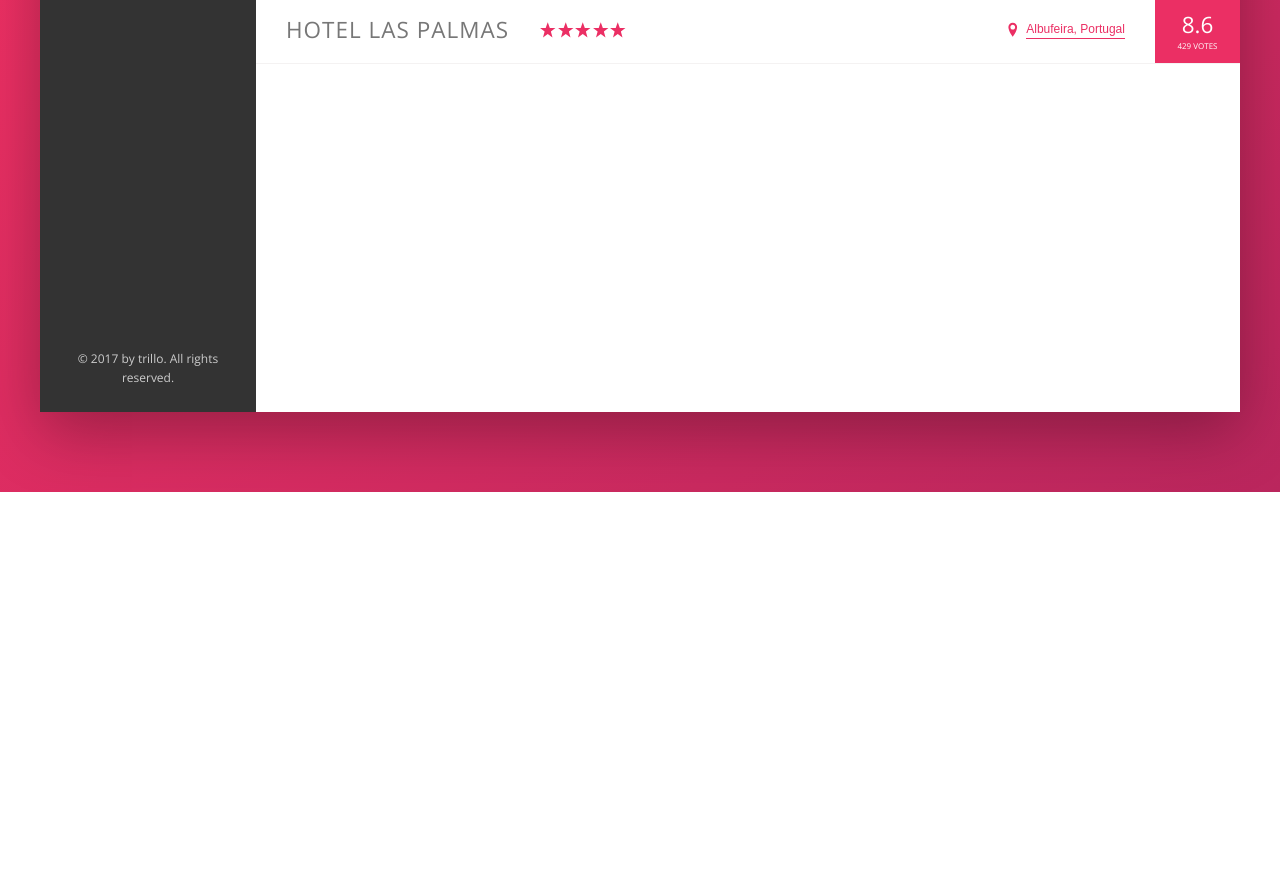
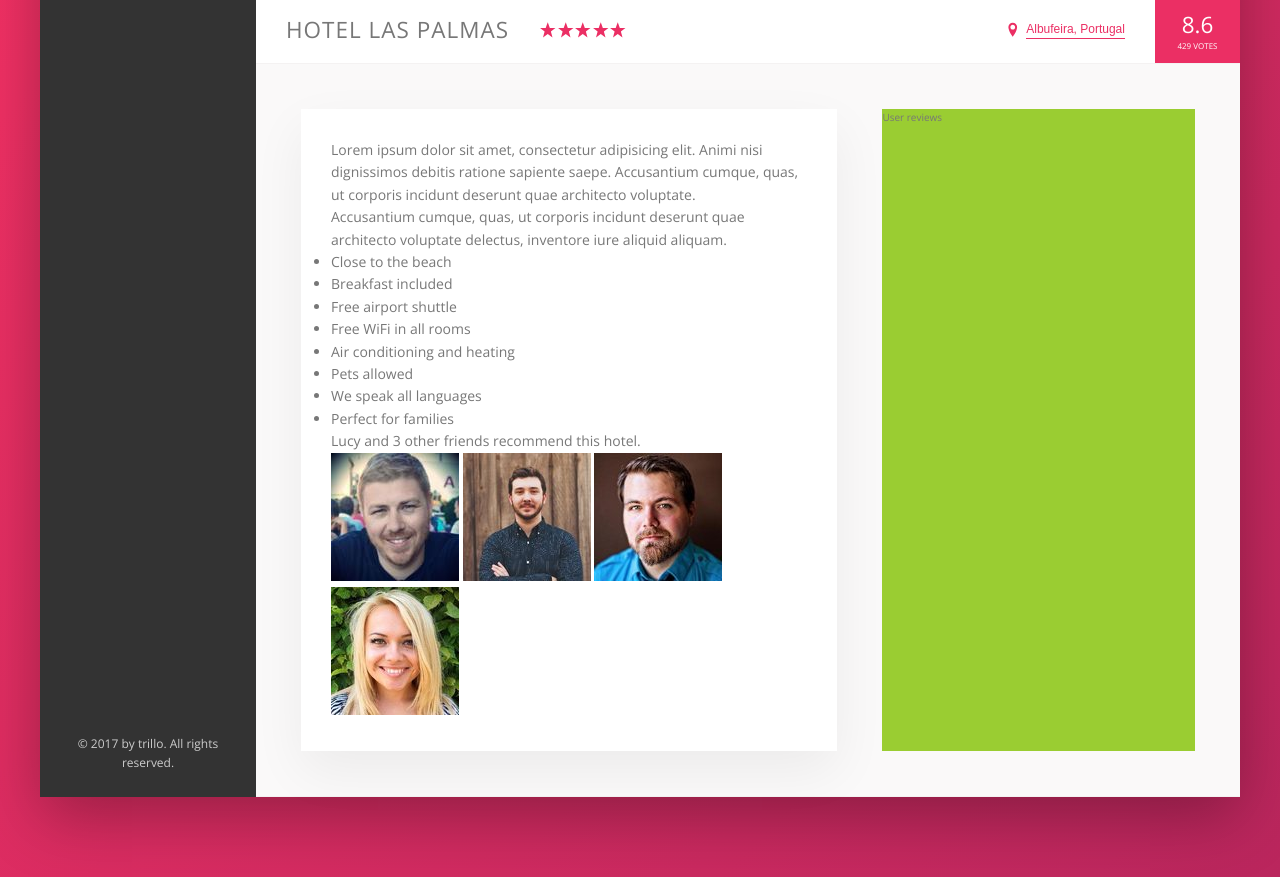
Before and after one commit to braisv/trillo-master-flexbox, a website: page index.html in a window 1280 px wide. Shown: the part 538-1415 px from the top of the page. Before the commit the page ends 1030 px from the top, so only its background shows below. Drawn offline with nearby package versions, Linux system fonts and the light colour scheme.

Commit message:
building description - 1

```diff
--- a/index.html
+++ b/index.html
@@ -140,6 +140,58 @@
               <div class="overview__rating-count">429 votes</div>
             </div>
           </div>
+
+          <div class="detail">
+            <div class="description">
+              <p class="paragraph">
+                Lorem ipsum dolor sit amet, consectetur adipisicing elit. Animi nisi dignissimos debitis ratione sapiente saepe. Accusantium cumque, quas, ut corporis incidunt deserunt quae architecto voluptate.
+              </p>
+              <p class="paragraph">
+                Accusantium cumque, quas, ut corporis incidunt deserunt quae architecto voluptate delectus, inventore iure aliquid aliquam.
+              </p>
+              <ul class="list">
+                <li class="list__item">
+                  Close to the beach
+                </li>
+                <li class="list__item">
+                  Breakfast included
+                </li>
+                <li class="list__item">
+                  Free airport shuttle
+                </li>
+                <li class="list__item">
+                  Free WiFi in all rooms
+                </li>
+                <li class="list__item">
+                  Air conditioning and heating
+                </li>
+                <li class="list__item">
+                  Pets allowed
+                </li>
+                <li class="list__item">
+                  We speak all languages
+                </li>
+                <li class="list__item">
+                  Perfect for families
+                </li>
+              </ul>
+              <div class="recommend">
+                <p class="recommend__count">
+                  Lucy and 3 other friends recommend this hotel.
+                </p>
+                <div class="recommend__friends">
+                  <img src="img/user-3.jpg" alt="" class="recommend__photo">
+                  <img src="img/user-4.jpg" alt="" class="recommend__photo">
+                  <img src="img/user-5.jpg" alt="" class="recommend__photo">
+                  <img src="img/user-6.jpg" alt="" class="recommend__photo">
+                </div>
+              </div>
+            </div>
+
+            <div class="user-reviews">
+              User reviews
+            </div>
+          </div>
         </main>
       </div>
     </div>
--- a/sass/_base.scss
+++ b/sass/_base.scss
@@ -13,6 +13,9 @@
   --color-grey-dark-3: #999;
 
   --shadow-dark: 0 2rem 6rem rgba(0, 0, 0, .3);
+  --shadow-light: 0 2rem 5rem rgba(0,0,0, .06);
+
+  --line: 1px solid var(--color-grey-light-2);
 }
 
 * {
--- a/sass/_components.scss
+++ b/sass/_components.scss
@@ -303,3 +303,6 @@
         box-shadow: none;
     }
 }
+
+//////////////////////////
+// BUTTON INLINE
--- a/sass/_layout.scss
+++ b/sass/_layout.scss
@@ -32,7 +32,25 @@
 .hotel-view {
     background-color: #fff;
     flex: 1;
+}
 
+.detail {
+    display: flex;
+    padding: 4.5rem;
+    background-color: var(--color-grey-light-1);
+    border-bottom: 1px solid var(--color-grey-light-2);
+}
 
-    height: 80rem;
+.description {
+    background-color: #fff;
+    font-size: 1.4rem;
+    box-shadow: var(--shadow-light);
+    padding: 3rem;
+    flex: 0 0 60%;
+    margin-right: 4.5rem;
 }
+
+.user-reviews {
+    background-color: yellowgreen;
+    flex: 1;
+}
```
Also changed, not shown: css/style.css.
